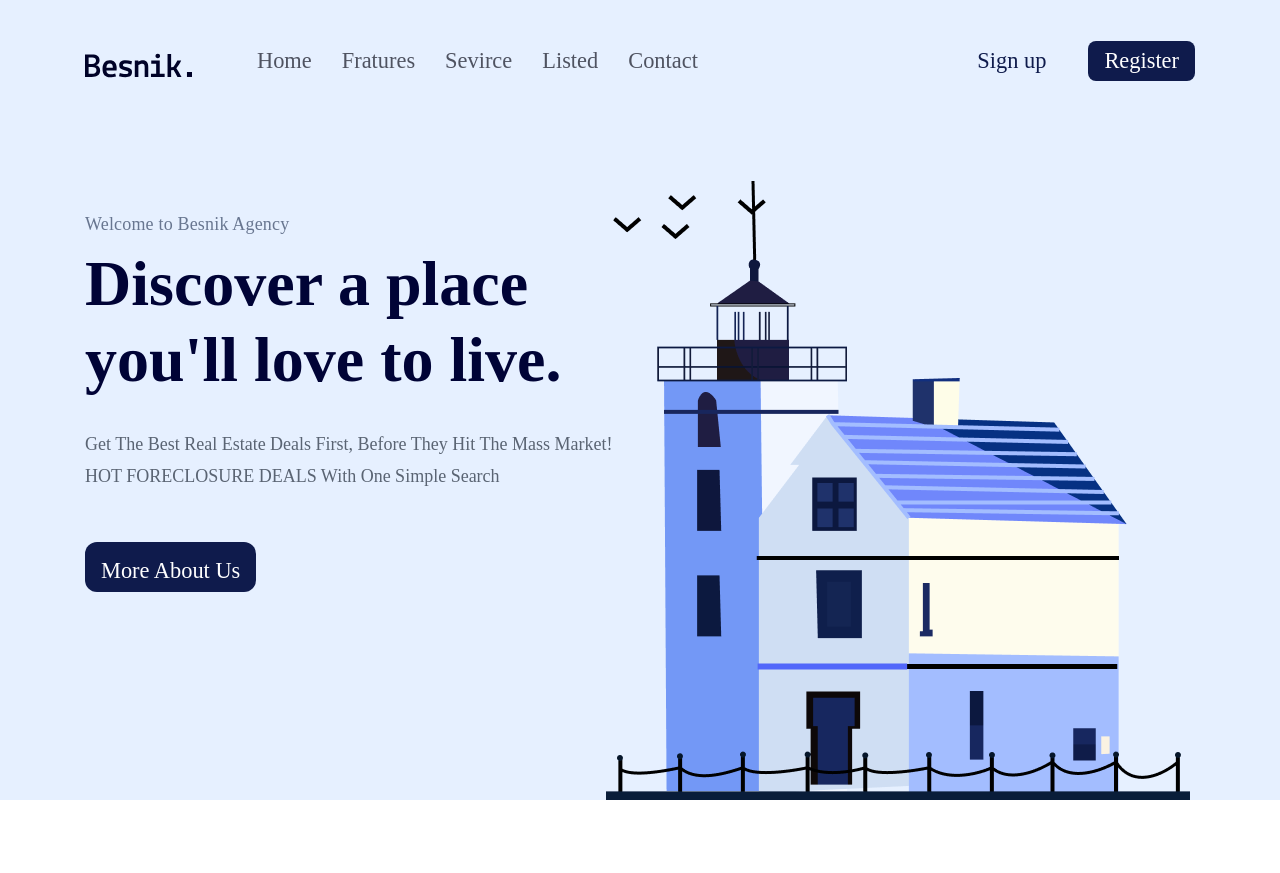
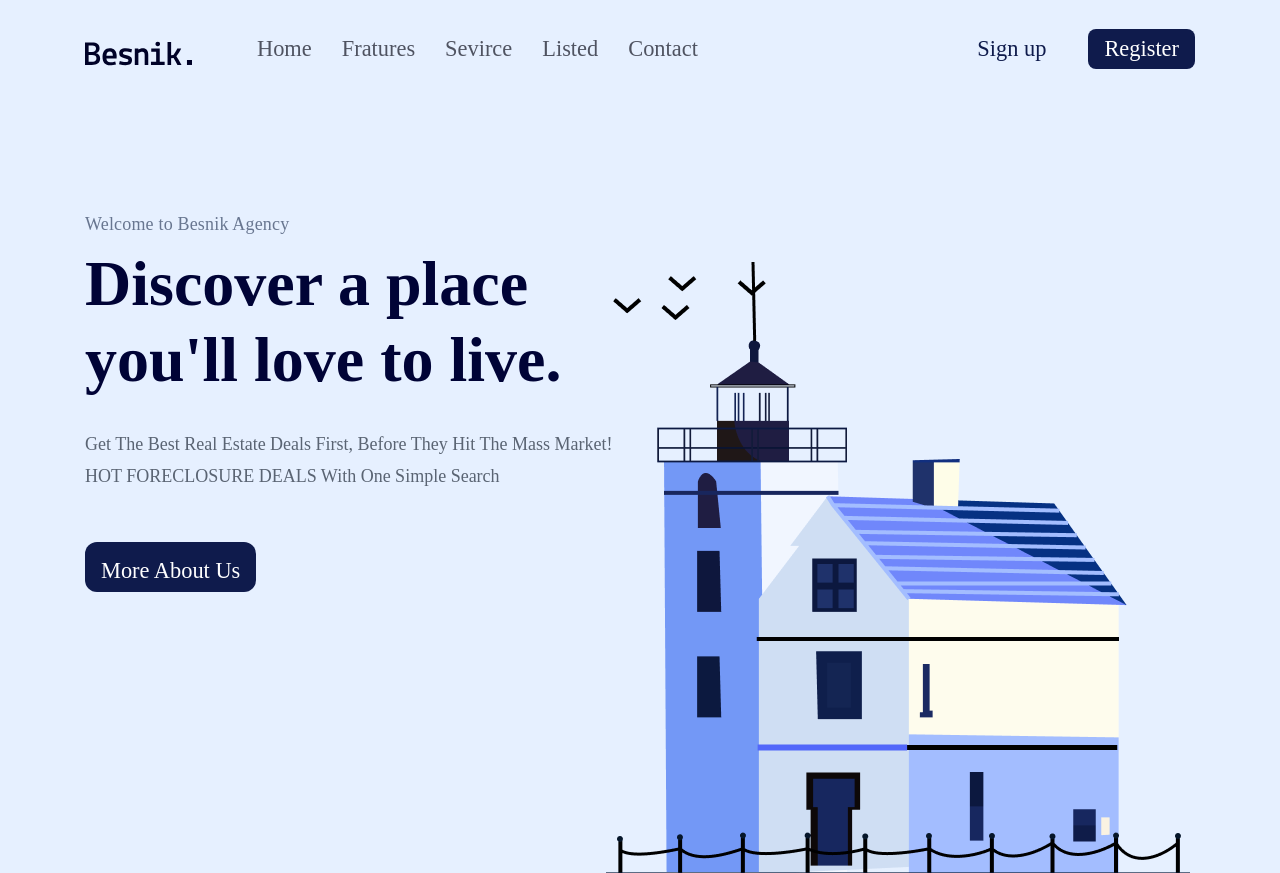
Before and after one commit to fatdz2912/F8-profect-01, a plain HTML site: page index.html in a window 1280 px wide. Shown: the top 873 px of the page. Drawn offline with Linux system fonts and the light colour scheme.

Commit message:
fix pug phần navbar

```diff
--- a/assets/css/style.css
+++ b/assets/css/style.css
@@ -62,10 +62,16 @@ body {
     background: #E6F0FF;
     position: relative;
 }
-
+.fixed-header {
+    padding-top: 26px;
+    background: #E6F0FF;
+    position: sticky;
+    top: 0;
+    z-index: 1;
+}
 .navbar {
     display: flex;
-    padding-top: 50px;
+    padding: 12px 0;
 }
 
 .navbar ul {
@@ -110,7 +116,7 @@ body {
 
 /* Hero */
 .hero {
-    margin-top: 130px;
+    padding-top: 130px;
 }
 
 .hero .info {
--- a/index.html
+++ b/index.html
@@ -16,9 +16,8 @@
 
 <body>
     <main>
-        <header class="header">
+        <header class="fixed-header">
             <div class="content">
-
                 <nav class="navbar">
                     <!-- logo -->
                     <img src="./assets/img/Logo.svg" alt="Besnik.">
@@ -35,8 +34,11 @@
                         <a href="#" class="action-link">Sign up</a>
                         <a href="#" class="btn action-btn">Register</a>
                     </div>
-
                 </nav>
+            </div>
+        </header>
+        <header class="header">
+            <div class="content">
                 <div class="hero">
                     <div class="info">
                         <p class="sub-tilte">Welcome to Besnik Agency</p>
```
